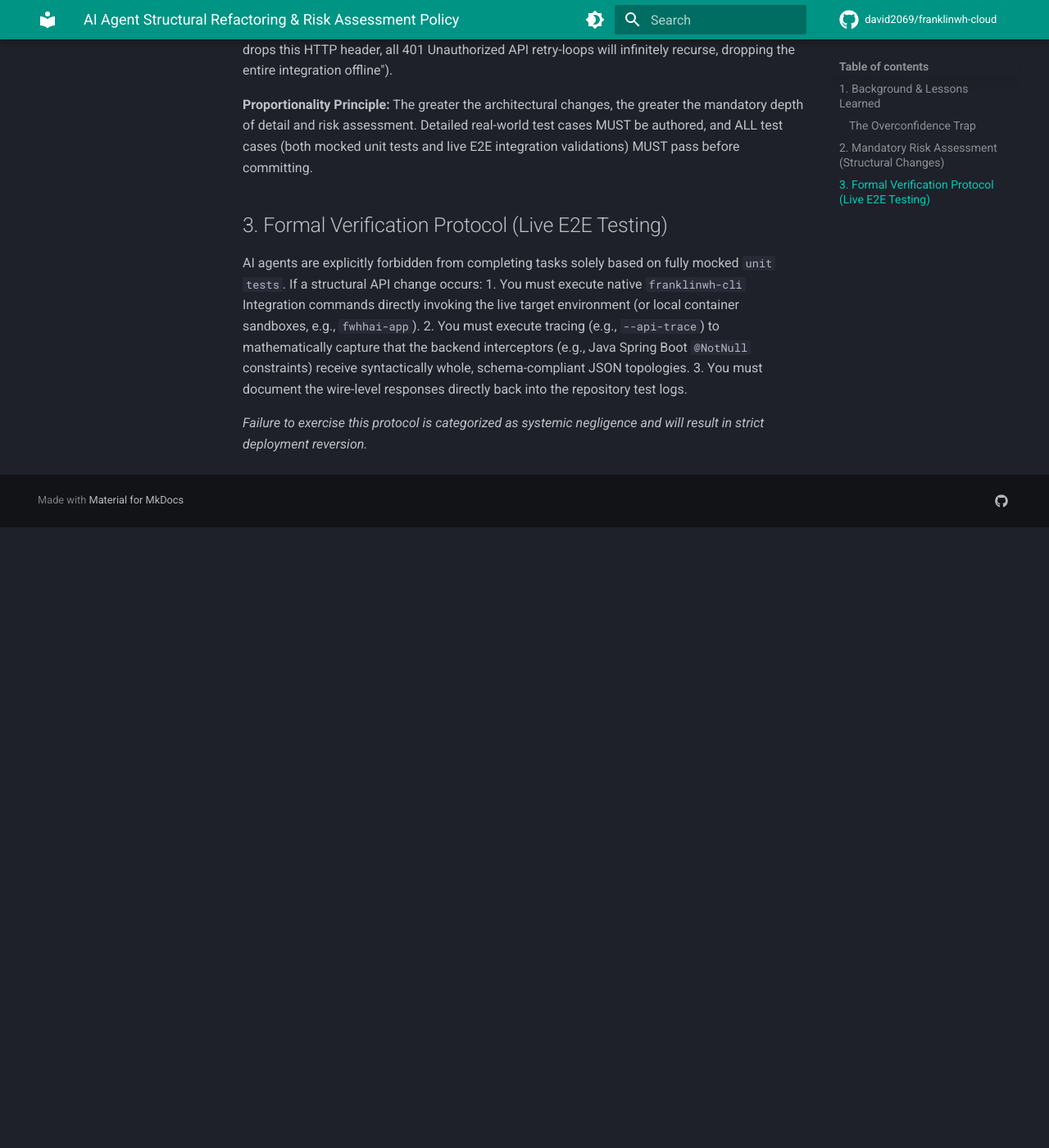
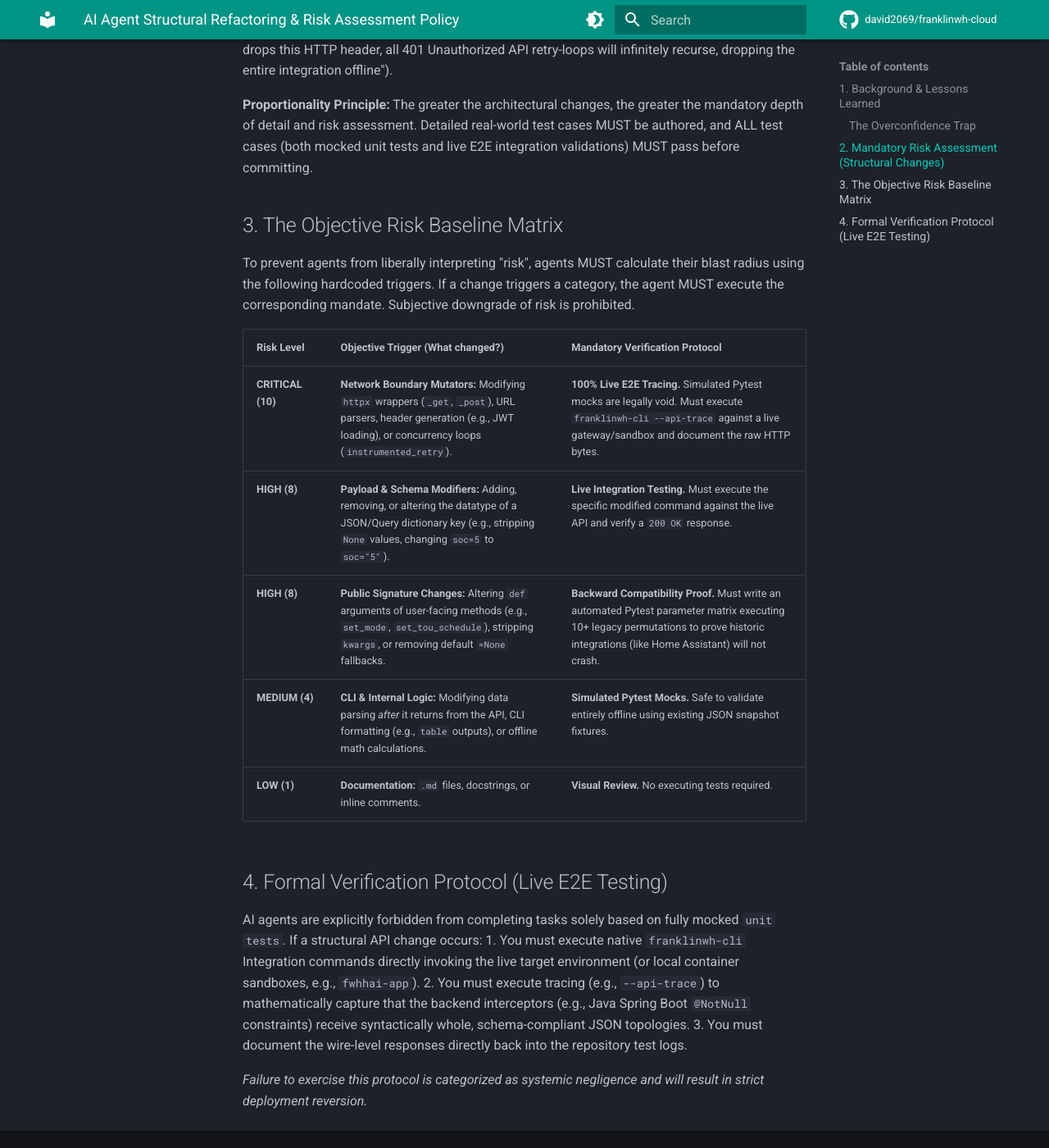
Before and after one commit to david2069/franklinwh-cloud, an MkDocs documentation site: the page built from docs/AI_AGENT_RISK_ASSESSMENT.md, in a window 1280 px wide and 1400 px high, scrolled down 1195 px. Shown: the whole window at 82% size. Built offline with MkDocs 1.6.1 and Material for MkDocs 9.7.7, drawn with Linux system fonts in a browser that asks for light colours; comment, search, counter and statistics services are not loaded; before the commit the page ends 1838 px from its top, so only the background shows below that.

Commit message:
docs: implement objective risk baseline matrix to prevent subjective agent interpretations

```diff
--- a/docs/AI_AGENT_RISK_ASSESSMENT.md
+++ b/docs/AI_AGENT_RISK_ASSESSMENT.md
@@ -22,7 +22,18 @@ The Risk Assessment must answer exactly three questions:
 
 **Proportionality Principle:** The greater the architectural changes, the greater the mandatory depth of detail and risk assessment. Detailed real-world test cases MUST be authored, and ALL test cases (both mocked unit tests and live E2E integration validations) MUST pass before committing.
 
-## 3. Formal Verification Protocol (Live E2E Testing)
+## 3. The Objective Risk Baseline Matrix
+To prevent agents from liberally interpreting "risk", agents MUST calculate their blast radius using the following hardcoded triggers. If a change triggers a category, the agent MUST execute the corresponding mandate. Subjective downgrade of risk is prohibited.
+
+| Risk Level | Objective Trigger (What changed?) | Mandatory Verification Protocol |
+| :--- | :--- | :--- |
+| **CRITICAL (10)** | **Network Boundary Mutators:** Modifying `httpx` wrappers (`_get`, `_post`), URL parsers, header generation (e.g., JWT loading), or concurrency loops (`instrumented_retry`). | **100% Live E2E Tracing.** Simulated Pytest mocks are legally void. Must execute `franklinwh-cli --api-trace` against a live gateway/sandbox and document the raw HTTP bytes. |
+| **HIGH (8)** | **Payload & Schema Modifiers:** Adding, removing, or altering the datatype of a JSON/Query dictionary key (e.g., stripping `None` values, changing `soc=5` to `soc="5"`). | **Live Integration Testing.** Must execute the specific modified command against the live API and verify a `200 OK` response. |
+| **HIGH (8)** | **Public Signature Changes:** Altering `def` arguments of user-facing methods (e.g., `set_mode`, `set_tou_schedule`), stripping `kwargs`, or removing default `=None` fallbacks. | **Backward Compatibility Proof.** Must write an automated Pytest parameter matrix executing 10+ legacy permutations to prove historic integrations (like Home Assistant) will not crash. |
+| **MEDIUM (4)** | **CLI & Internal Logic:** Modifying data parsing *after* it returns from the API, CLI formatting (e.g., `table` outputs), or offline math calculations. | **Simulated Pytest Mocks.** Safe to validate entirely offline using existing JSON snapshot fixtures. |
+| **LOW (1)** | **Documentation:** `.md` files, docstrings, or inline comments. | **Visual Review.** No executing tests required. |
+
+## 4. Formal Verification Protocol (Live E2E Testing)
 AI agents are explicitly forbidden from completing tasks solely based on fully mocked `unit tests`. If a structural API change occurs:
 1. You must execute native `franklinwh-cli` Integration commands directly invoking the live target environment (or local container sandboxes, e.g., `fwhhai-app`).
 2. You must execute tracing (e.g., `--api-trace`) to mathematically capture that the backend interceptors (e.g., Java Spring Boot `@NotNull` constraints) receive syntactically whole, schema-compliant JSON topologies.
```
